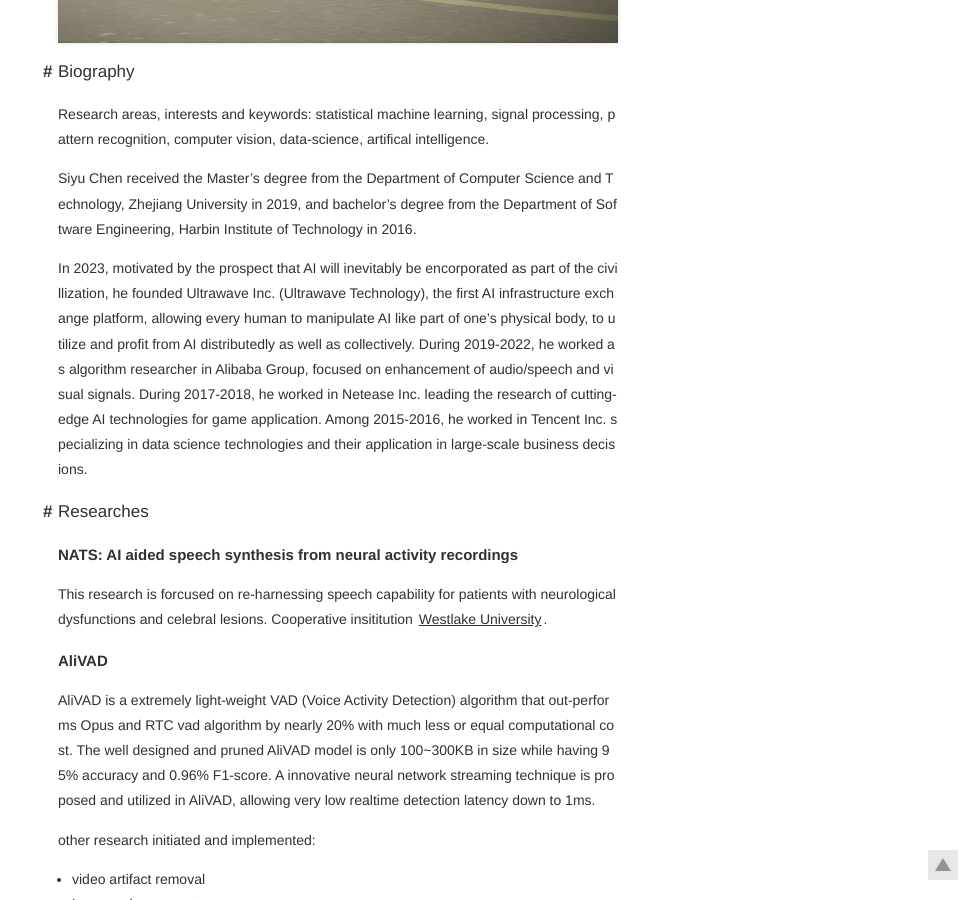
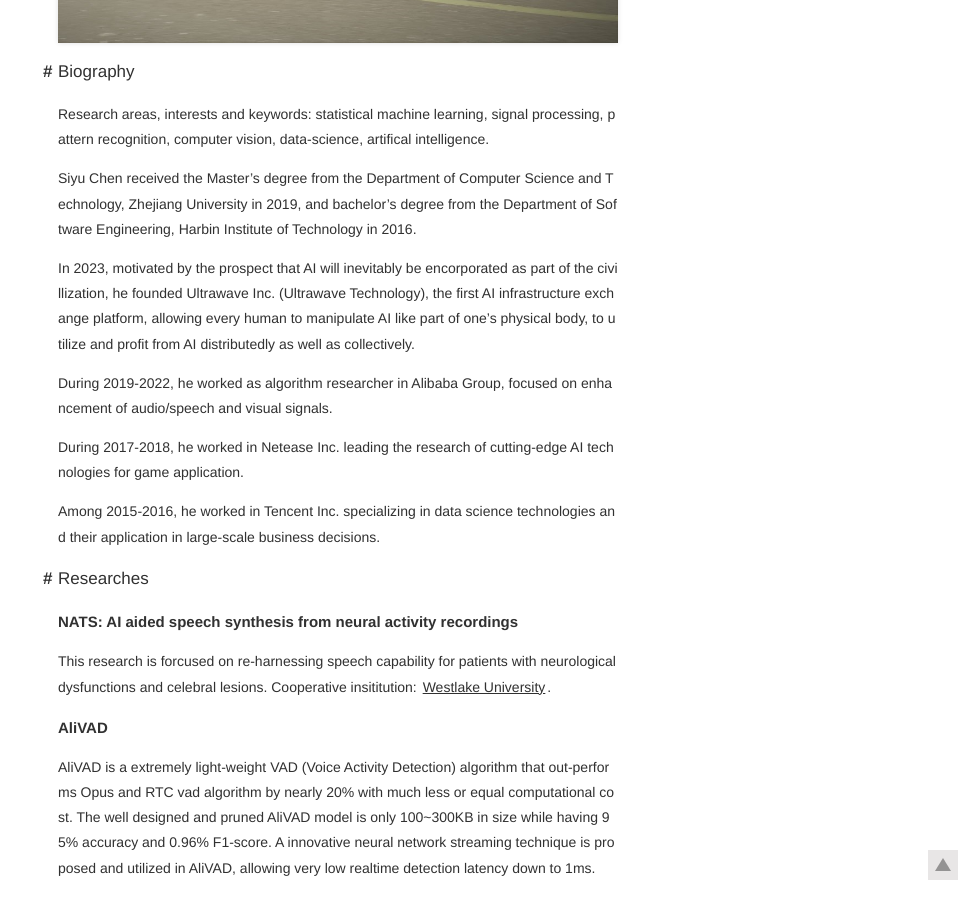
Before and after one commit to sorenchiron/sorenchiron.github.io, a Jekyll site: the page built from pages/about.md, in a window 1280 px wide and 900 px high, scrolled down 525 px. Shown: the whole window, without its empty margins (302-1280 px from the left). Built offline with Jekyll 4.4.1, drawn with Linux system fonts in a browser that asks for light colours.

Commit message:
update info

```diff
--- a/pages/about.md
+++ b/pages/about.md
@@ -13,14 +13,17 @@ Research areas, interests and keywords: statistical machine learning, signal pro
 Siyu Chen received the Master's degree from the Department of Computer Science and Technology, Zhejiang University in 2019, and bachelor's degree from the Department of Software Engineering, Harbin Institute of Technology in 2016.
 
 In 2023, motivated by the prospect that AI will inevitably be encorporated as part of the civillization, he founded Ultrawave Inc. (Ultrawave Technology), the first AI infrastructure exchange platform, allowing every human to manipulate AI like part of one's physical body, to utilize and profit from AI distributedly as well as collectively.
+
 During 2019-2022, he worked as algorithm researcher in Alibaba Group, focused on enhancement of audio/speech and visual signals.
+
 During 2017-2018, he worked in Netease Inc. leading the research of cutting-edge AI technologies for game application.
+
 Among 2015-2016, he worked in Tencent Inc. specializing in data science technologies and their application in large-scale business decisions.
 
 # Researches
 
 ###### NATS: AI aided speech synthesis from neural activity recordings
-This research is forcused on re-harnessing speech capability for patients with neurological dysfunctions and celebral lesions. Cooperative insititution [Westlake University](https://www.westlake.edu.cn/).
+This research is forcused on re-harnessing speech capability for patients with neurological dysfunctions and celebral lesions. Cooperative insititution: [Westlake University](https://www.westlake.edu.cn/).
 
 ###### AliVAD
 AliVAD is a extremely light-weight VAD (Voice Activity Detection) algorithm that out-performs Opus and RTC vad algorithm by nearly 20% with much less or equal computational cost. The well designed and pruned AliVAD model is only 100~300KB in size while having 95% accuracy and 0.96% F1-score. A innovative neural network streaming technique is proposed and utilized in AliVAD, allowing very low realtime detection latency down to 1ms.
```
